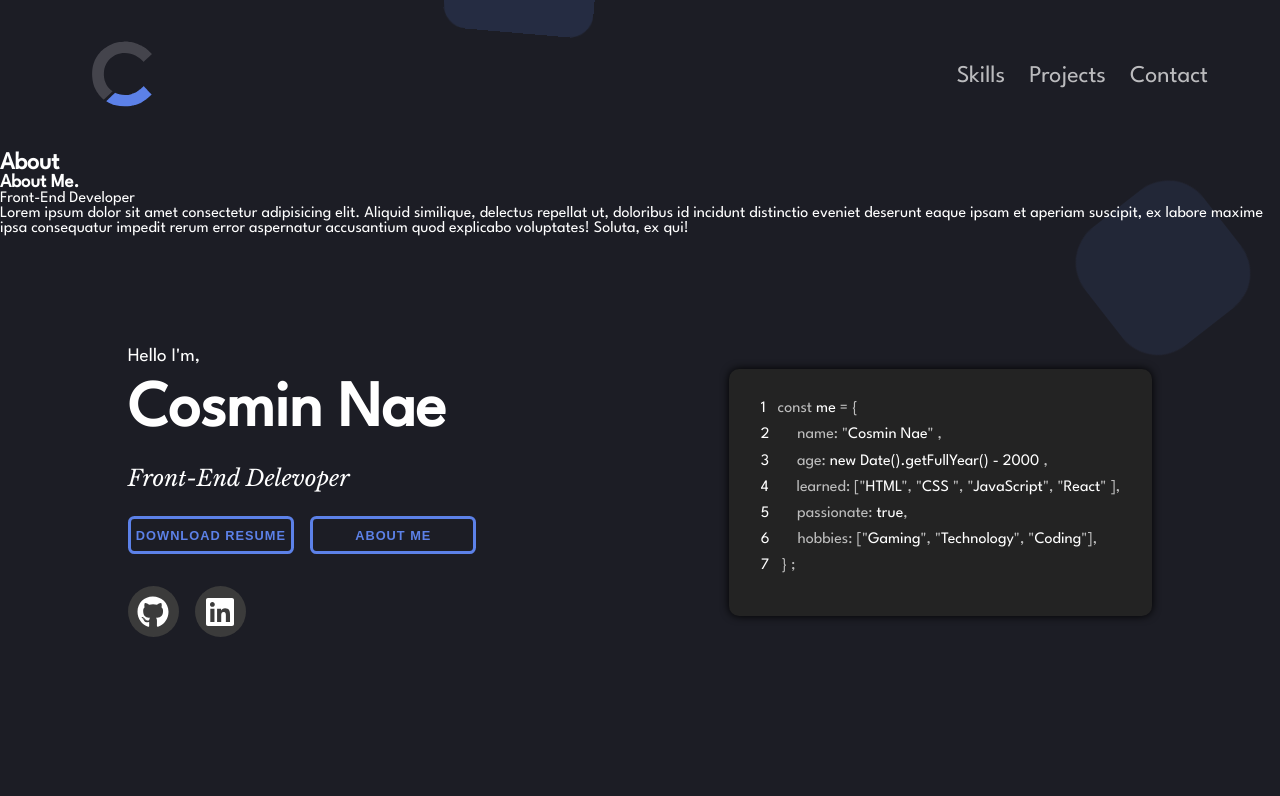
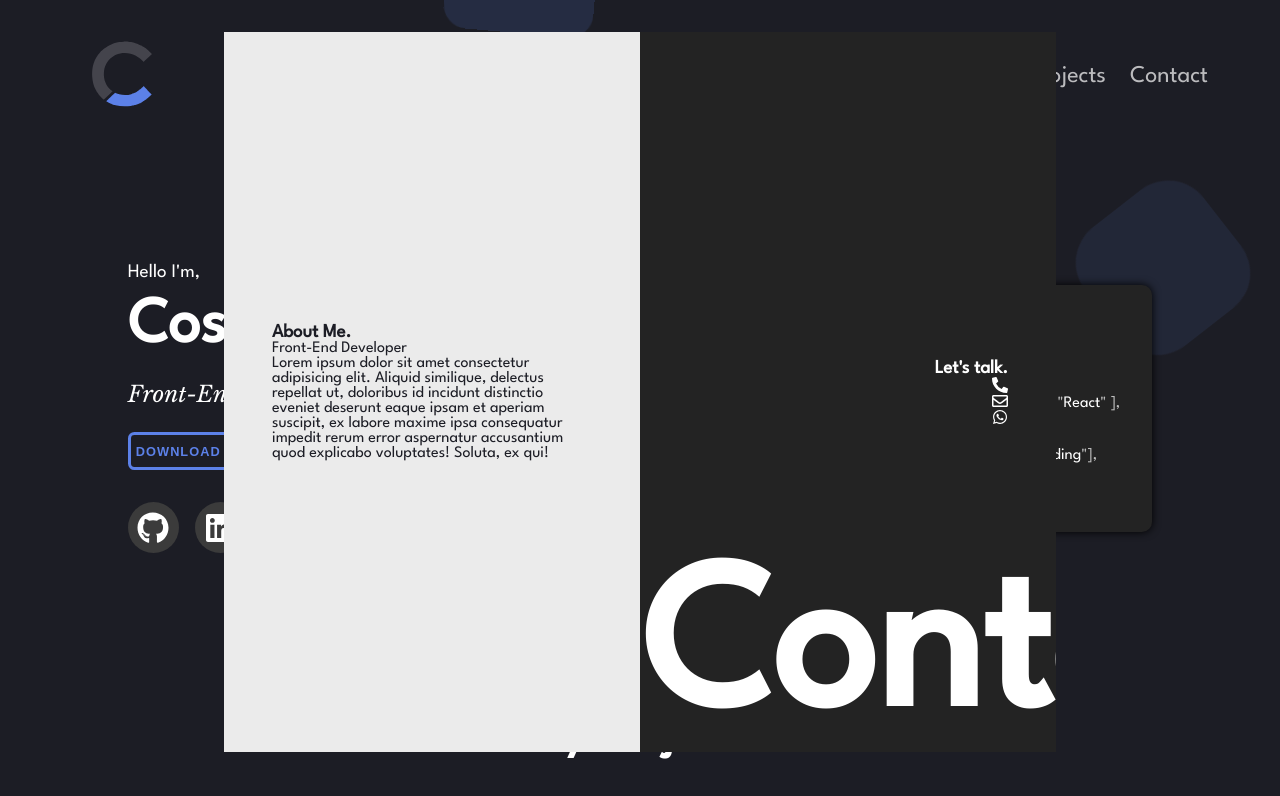
Before and after one commit to Cosmin2410/portfolio, a React (Create React App) app: page / in a window 1280 px wide. Shown: the top 796 px of the page. Built offline with nearby package versions, Linux system fonts and the light colour scheme; a web font is replaced by a local one.

Commit message:
created container for about-contact page

```diff
--- a/src/Components/About-Contact.jsx
+++ b/src/Components/About-Contact.jsx
@@ -1,10 +1,10 @@
 import React from 'react';
+import { FaPhoneAlt, FaRegEnvelope, FaWhatsapp } from 'react-icons/fa';
 
 const AboutContact = () => {
   return (
     <div className="about-contact">
       <div className="about">
-        <h2 className="bg-about">About</h2>
         <h3>About Me.</h3>
         <p>Front-End Developer</p>
         <p>
@@ -15,6 +15,15 @@ const AboutContact = () => {
           explicabo voluptates! Soluta, ex qui!
         </p>
       </div>
+
+      <div className="contact">
+        <h2 className="bg-title">Contact</h2>
+
+        <h3>Let's talk.</h3>
+        <FaPhoneAlt />
+        <FaRegEnvelope />
+        <FaWhatsapp />
+      </div>
     </div>
   );
 };
--- a/src/Components/Skills.jsx
+++ b/src/Components/Skills.jsx
@@ -13,7 +13,7 @@ const Skills = () => {
         >
           <path
             d="M1200 120L0 16.48 0 0 1200 0 1200 120z"
-            class="shape-fill"
+            className="shape-fill"
           ></path>
         </svg>
       </div>
@@ -41,7 +41,7 @@ const Skills = () => {
         >
           <path
             d="M1200 120L0 16.48 0 0 1200 0 1200 120z"
-            class="shape-fill"
+            className="shape-fill"
           ></path>
         </svg>
       </div>
--- a/src/sass/Pages/_aboutContact.scss
+++ b/src/sass/Pages/_aboutContact.scss
@@ -0,0 +1,46 @@
+.about-contact {
+  background-color: black;
+  display: flex;
+  justify-content: center;
+  align-items: center;
+  height: 90%;
+  position: absolute;
+  top: 2rem;
+  right: 14rem;
+  left: 14rem;
+  z-index: 5;
+  border-radius: 5px;
+
+  .about {
+    width: 50%;
+    padding: 3rem;
+    background-color: #ebebeb;
+    height: 100%;
+    display: flex;
+    justify-content: center;
+    align-items: flex-start;
+    flex-direction: column;
+    color: $main-bg;
+  }
+
+  .contact {
+    width: 50%;
+    padding: 3rem;
+    background-color: $second-bg;
+    height: 100%;
+    display: flex;
+    justify-content: center;
+    align-items: flex-end;
+    flex-direction: column;
+    overflow: hidden;
+    position: relative;
+
+    .bg-title {
+      font-size: 13rem;
+      color: white;
+      position: absolute;
+      bottom: 0;
+      left: 0;
+    }
+  }
+}
```
